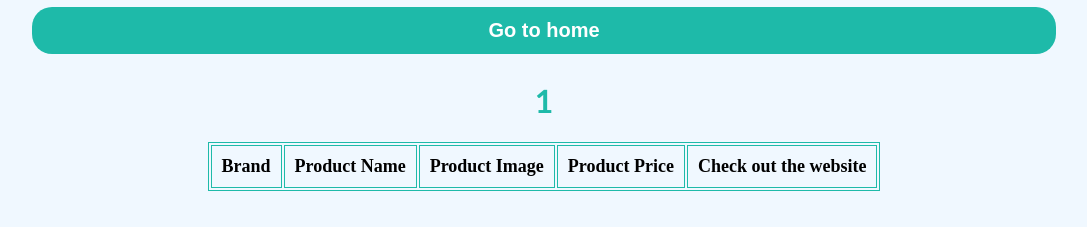
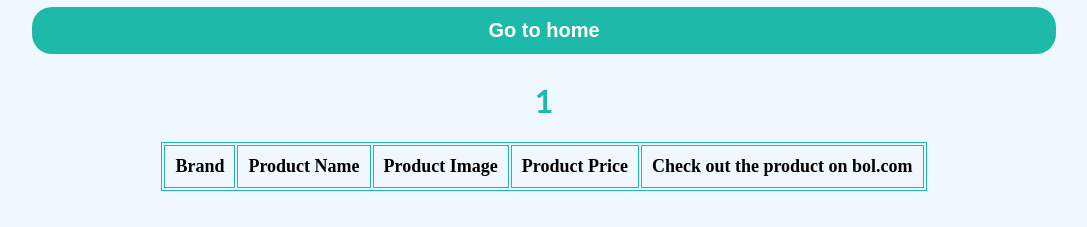
Before and after one commit to Brentdpw/GiftTracker, a PHP site: page /buypage.php?product=1 in a window 1280 px wide. Shown: the part 707-934 px from the top of the page, without its empty margins (96-1183 px from the left). Run offline with PHP 8.4, Linux system fonts and the light colour scheme; the visitor is signed in with stand-in values (Sample User, id 1); data that the repository does not hold is empty.

Commit message:
change header name

```diff
--- a/Buypage.php
+++ b/Buypage.php
@@ -257,7 +257,7 @@
                     <th>Product Name</th>
                     <th>Product Image</th>
                     <th>Product Price</th>
-                    <th>Check out the website</th>
+                    <th>Check out the product on bol.com</th>
                 </tr>
 
                 <?php
```
